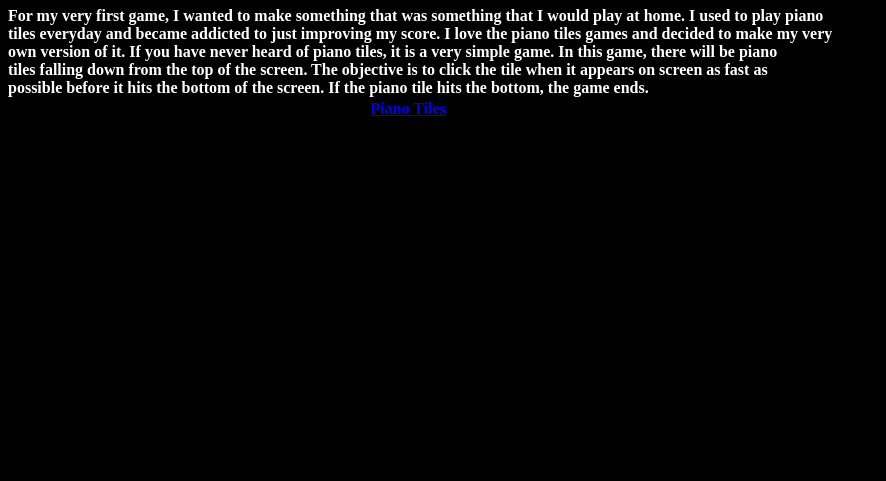
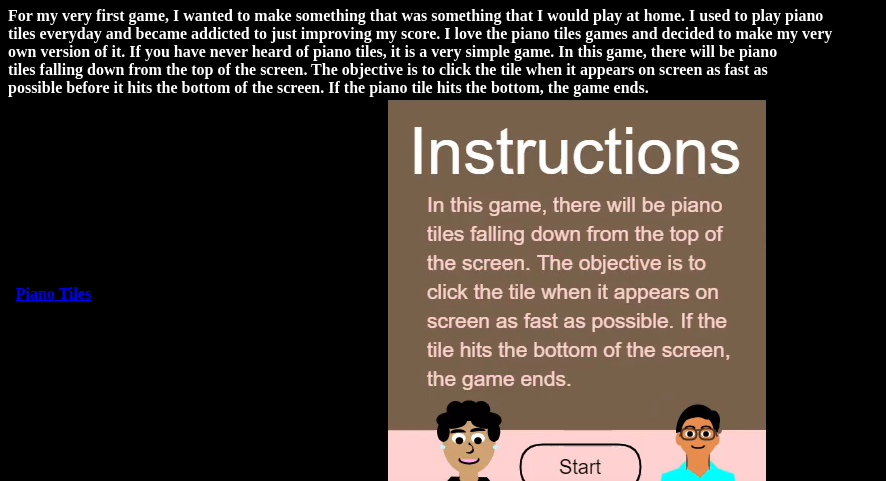
Before and after one commit to hmunoz04/hmunoz04.github.io, a plain HTML site: page PianoTiles.html in a window 1280 px wide. Shown: the part 345-826 px from the top of the page, without its empty margins (0-886 px from the left). Before the commit the page ends 800 px from the top, so only its background shows below. Drawn offline with Linux system fonts and the light colour scheme; a script that the page names is missing.

Commit message:
Update PianoTiles.html

```diff
--- a/PianoTiles.html
+++ b/PianoTiles.html
@@ -32,6 +32,7 @@
            <thead>
                <tr>
                    <td align="center"><a href="https://www.khanacademy.org/computer-programming/piano-tiles/4681944176050176">Piano Tiles</a></h2><script src="https://www.khanacademy.org/computer-programming/piano-tiles/4681944176050176/embed.js?editor=no&buttons=no&author=no&embed=yes"></script><p></a></p>
+                   <td align="center"><a href="https://www.youtube.com/watch?v=2Z0Vh_JFLtA">Video explaing how to play the game<img src="InstructionsFinal.png"></a></td>
                </tr>
              </thead>
                </table>
```
